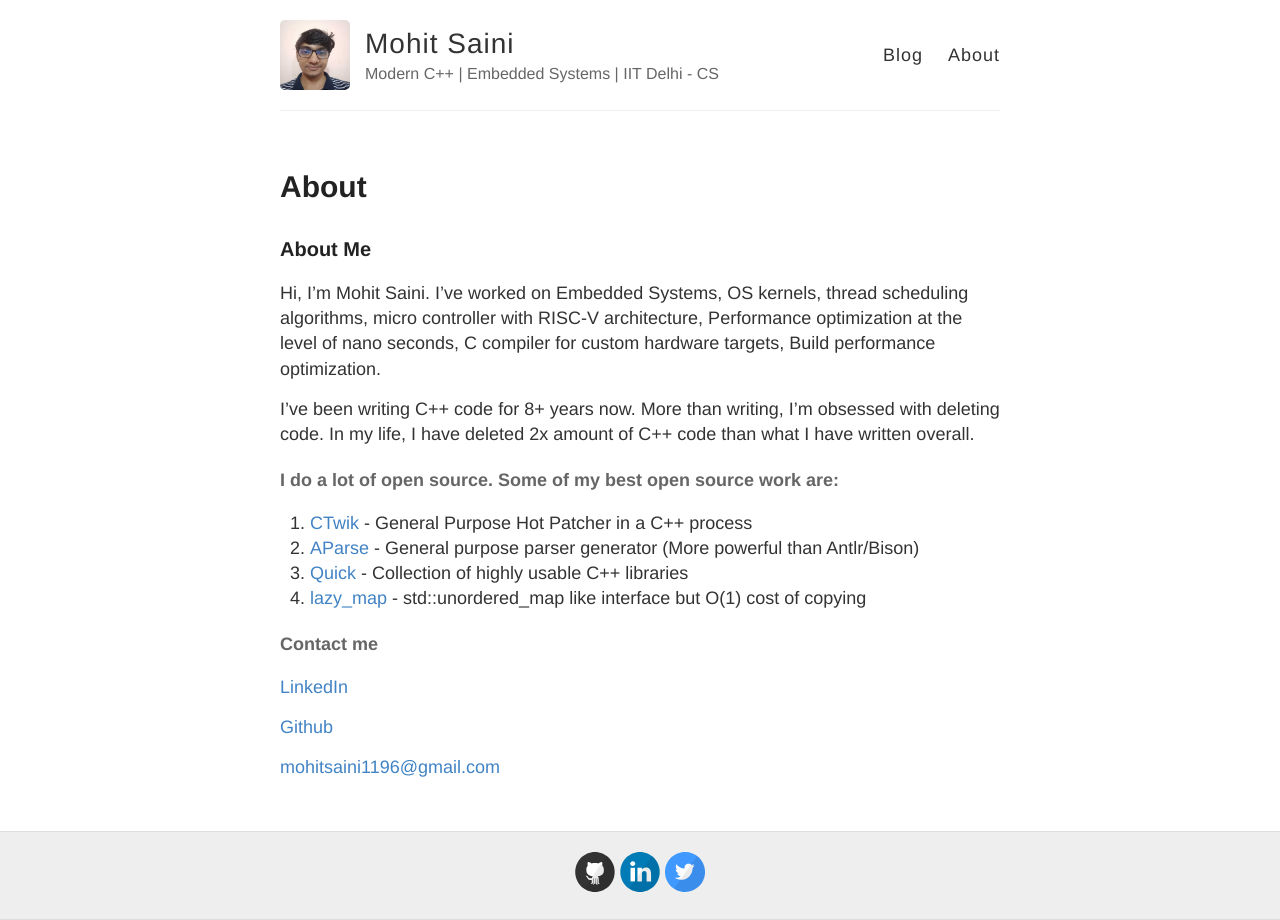
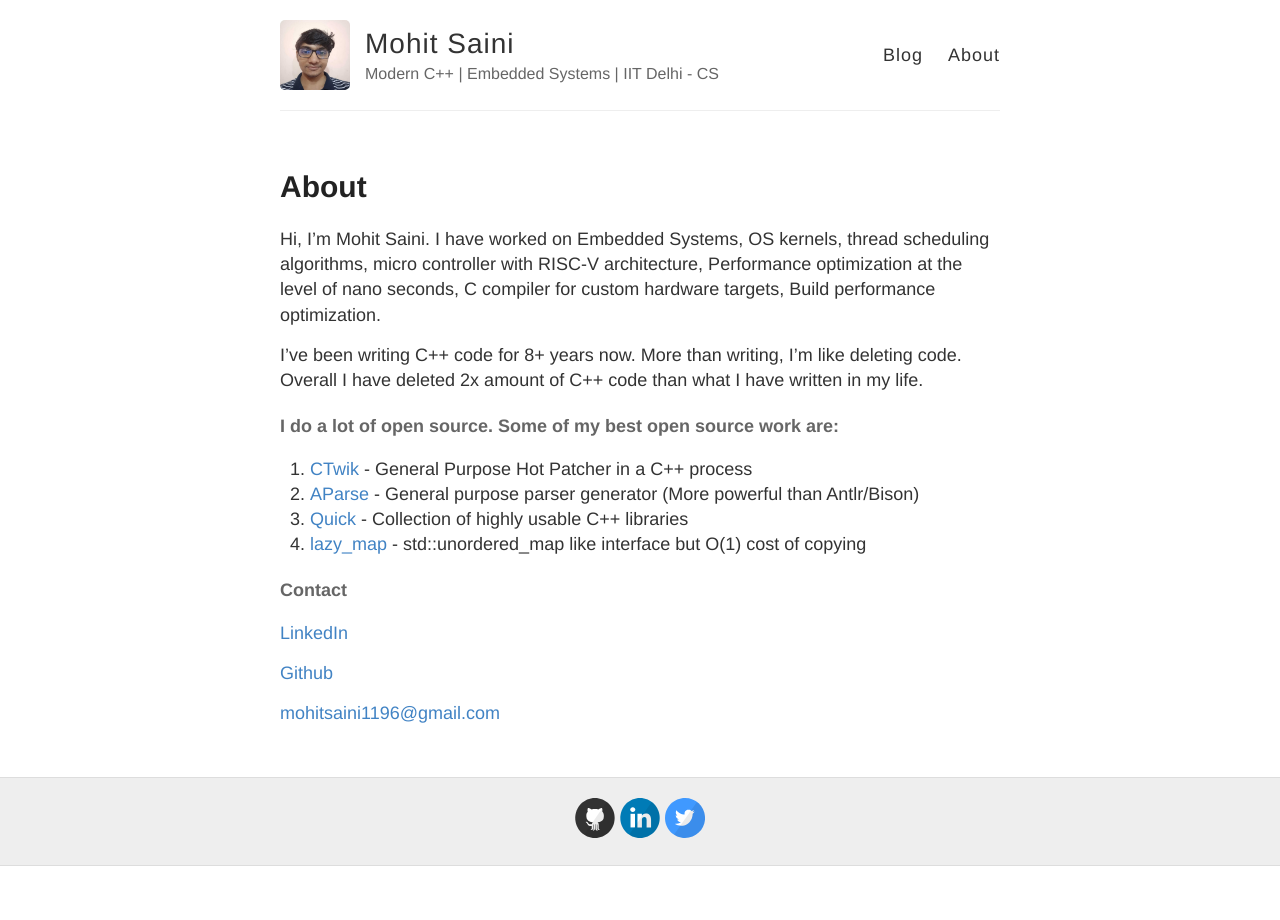
Before and after one commit to mohitmv/blog, a Jekyll site: the page built from about.md, in a window 1280 px wide. Built offline with Jekyll 4.4.1, drawn with Linux system fonts in a browser that asks for light colours.

Commit message:
Some cleanup in AboutMe section

```diff
--- a/about.md
+++ b/about.md
@@ -4,14 +4,12 @@ title: About
 permalink: /about/
 ---
 
-### About Me
-
-Hi, I'm Mohit Saini. I've worked on Embedded Systems, OS kernels, thread
+Hi, I'm Mohit Saini. I have worked on Embedded Systems, OS kernels, thread
 scheduling algorithms, micro controller with RISC-V architecture, Performance optimization at the level of nano seconds, C compiler for custom hardware targets, Build performance optimization.
 
-I've been writing C++ code for 8+ years now. More than writing, I'm obsessed
-with deleting code. In my life, I have deleted 2x amount of C++ code
-than what I have written overall.
+I've been writing C++ code for 8+ years now. More than writing, I'm like
+ deleting code. Overall I have deleted 2x amount of C++ code
+than what I have written in my life.
 
 #### I do a lot of open source. Some of my best open source work are:
 
@@ -22,7 +20,7 @@ than what I have written overall.
 4. [lazy_map](https://github.com/mohitmv/lazy_map) - std::unordered_map like interface but O(1) cost of copying
 
 
-#### Contact me
+#### Contact
 
 [LinkedIn](https://www.linkedin.com/in/mohit-saini-v2/)
 
```
